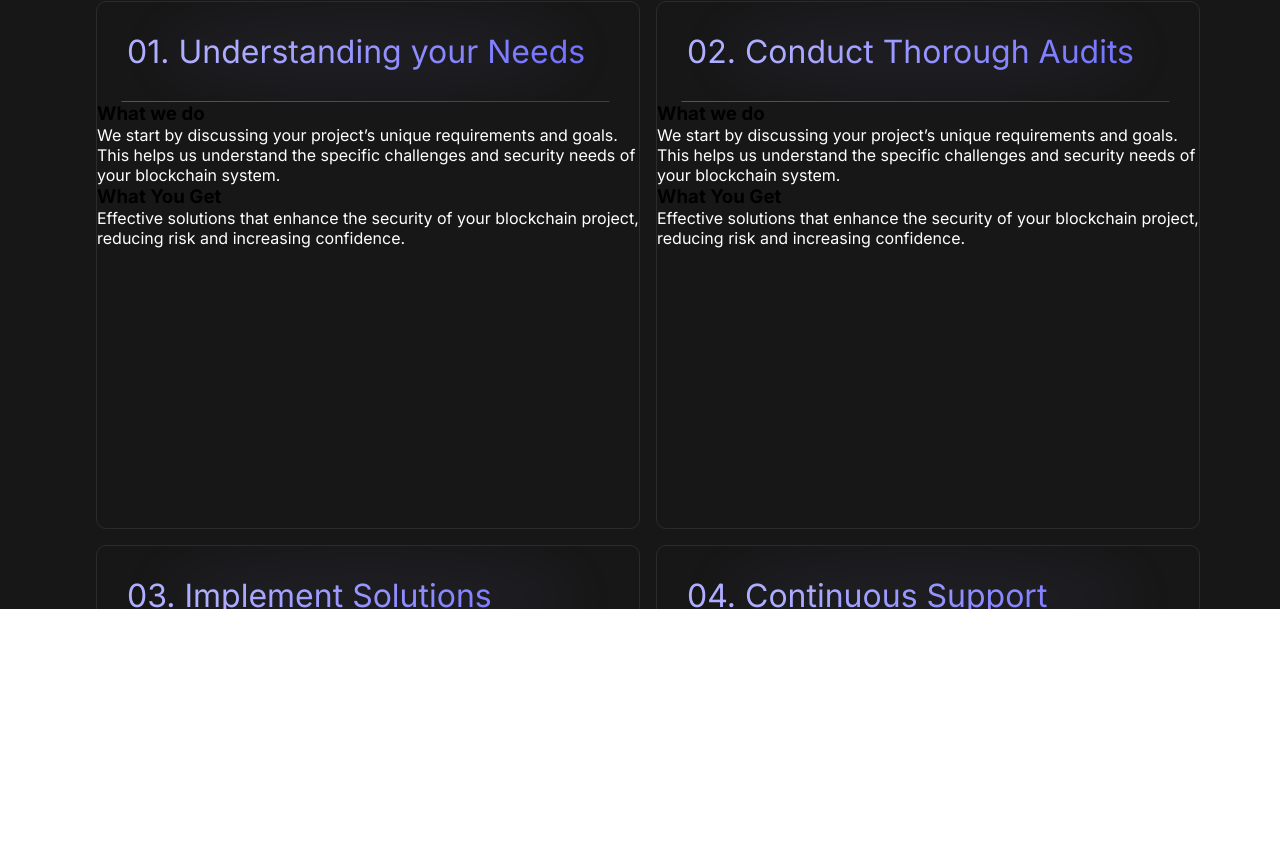
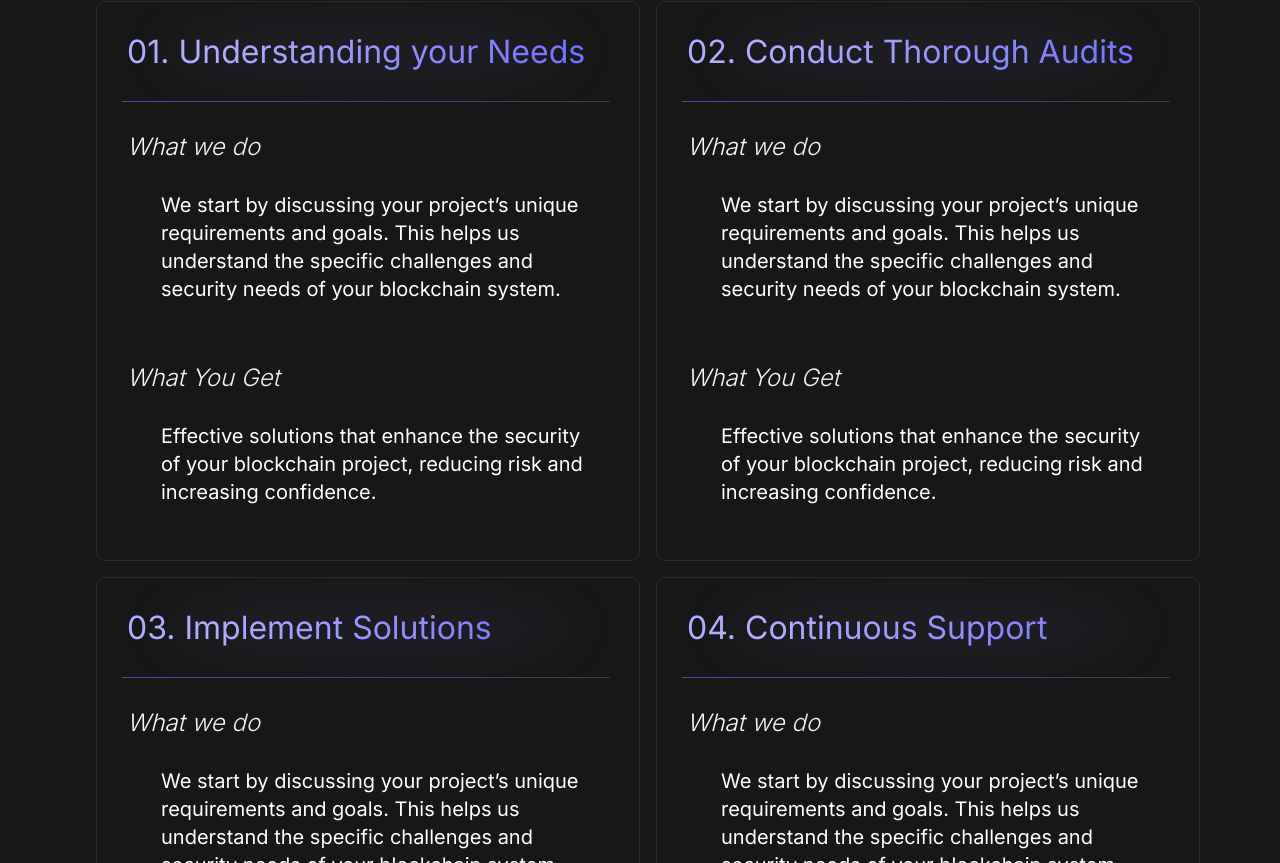
Before and after one commit to atifibrahim7/nextjs-a2-security, a Next.js app: page / in a window 1280 px wide. Shown: the part 1797-2660 px from the top of the page. Before the commit the page ends 2406 px from the top, so only its background shows below. Built offline with nearby package versions, Linux system fonts and the light colour scheme.

Commit message:
work section completed except trusted by comp

```diff
--- a/src/components/Work.tsx
+++ b/src/components/Work.tsx
@@ -18,18 +18,18 @@ const Work = () => {
           <div className={styles.line}></div>
           <div>
             <h3>What we do</h3>
-            <span>
+            <p>
               We start by discussing your project’s unique requirements and
               goals. This helps us understand the specific challenges and
               security needs of your blockchain system.
-            </span>
+            </p>
           </div>
           <div>
             <h3>What You Get</h3>
-            <span>
+            <p>
               Effective solutions that enhance the security of your blockchain
               project, reducing risk and increasing confidence.
-            </span>
+            </p>
           </div>
         </div>
         <div className={styles.tr}>
@@ -39,18 +39,18 @@ const Work = () => {
           <div className={styles.line}></div>
           <div>
             <h3>What we do</h3>
-            <span>
+            <p>
               We start by discussing your project’s unique requirements and
               goals. This helps us understand the specific challenges and
               security needs of your blockchain system.
-            </span>
+            </p>
           </div>
           <div>
             <h3>What You Get</h3>
-            <span>
+            <p>
               Effective solutions that enhance the security of your blockchain
               project, reducing risk and increasing confidence.
-            </span>
+            </p>
           </div>
         </div>
         <div className={styles.bl}>
@@ -60,18 +60,18 @@ const Work = () => {
           <div className={styles.line}></div>
           <div>
             <h3>What we do</h3>
-            <span>
+            <p>
               We start by discussing your project’s unique requirements and
               goals. This helps us understand the specific challenges and
               security needs of your blockchain system.
-            </span>
+            </p>
           </div>
           <div>
             <h3>What You Get</h3>
-            <span>
+            <p>
               Effective solutions that enhance the security of your blockchain
               project, reducing risk and increasing confidence.
-            </span>
+            </p>
           </div>
         </div>
         <div className={styles.br}>
@@ -81,18 +81,18 @@ const Work = () => {
           <div className={styles.line}></div>
           <div>
             <h3>What we do</h3>
-            <span>
+            <p>
               We start by discussing your project’s unique requirements and
               goals. This helps us understand the specific challenges and
               security needs of your blockchain system.
-            </span>
+            </p>
           </div>
           <div>
             <h3>What You Get</h3>
-            <span>
+            <p>
               Effective solutions that enhance the security of your blockchain
               project, reducing risk and increasing confidence.
-            </span>
+            </p>
           </div>
         </div>
       </div>
--- a/src/styles/Work.module.css
+++ b/src/styles/Work.module.css
@@ -1,3 +1,4 @@
+@import url('https://fonts.googleapis.com/css2?family=Anton&family=Poppins:ital,wght@0,100;0,200;0,300;0,400;0,500;0,600;0,700;0,800;0,900;1,100;1,200;1,300;1,400;1,500;1,600;1,700;1,800;1,900&display=swap');
 
 .container {
     padding-top: 60px;
@@ -38,18 +39,37 @@
     background-repeat: no-repeat;
     background-position: center;
 }
+.container h3{
+    font-weight: 300;
+    font-size: 24px;
+    font-style: italic;
+    background: linear-gradient(270deg, #C7C7C7 0%, #FFFFFF 100%);
+    background-clip: border-box;
+    -webkit-background-clip: text;
+    -webkit-text-fill-color: transparent;
+    padding: 30px;
+
+}
 .grid {
     display: grid;
-    grid-template-rows: repeat(4, minmax(50% , auto));
+    grid-template-rows: repeat(4, minmax(25% , auto));
     grid-template-columns: repeat(2, minmax(50%, auto));
     width: 100%;
     height: 100%;
     gap:1rem;
     max-width: 100%;
-
+}
+.grid p{
+color: white;
+font-size: 20px;
+font-weight: 400;
+line-height: 28px;
+text-align: left;
+padding-left: 4rem;
+width: 90%;
+padding-bottom: 30px;
 
 }
-
 .tl{
     border: 1px solid rgba(117, 115, 115, 0.223) ;
     border-radius: 10px;
--- a/src/styles/globals.css
+++ b/src/styles/globals.css
@@ -1,3 +1,4 @@
+
 :root {
   --heading-color: rgba(255, 255, 255, 0.859);
 
@@ -16,7 +17,6 @@
   --background-start-rgb: 214, 219, 220;
   --background-end-rgb: 255, 255, 255;
   --desktop-two:  linear-gradient(0deg, #171717, #171717);
-
 
 
 
```
